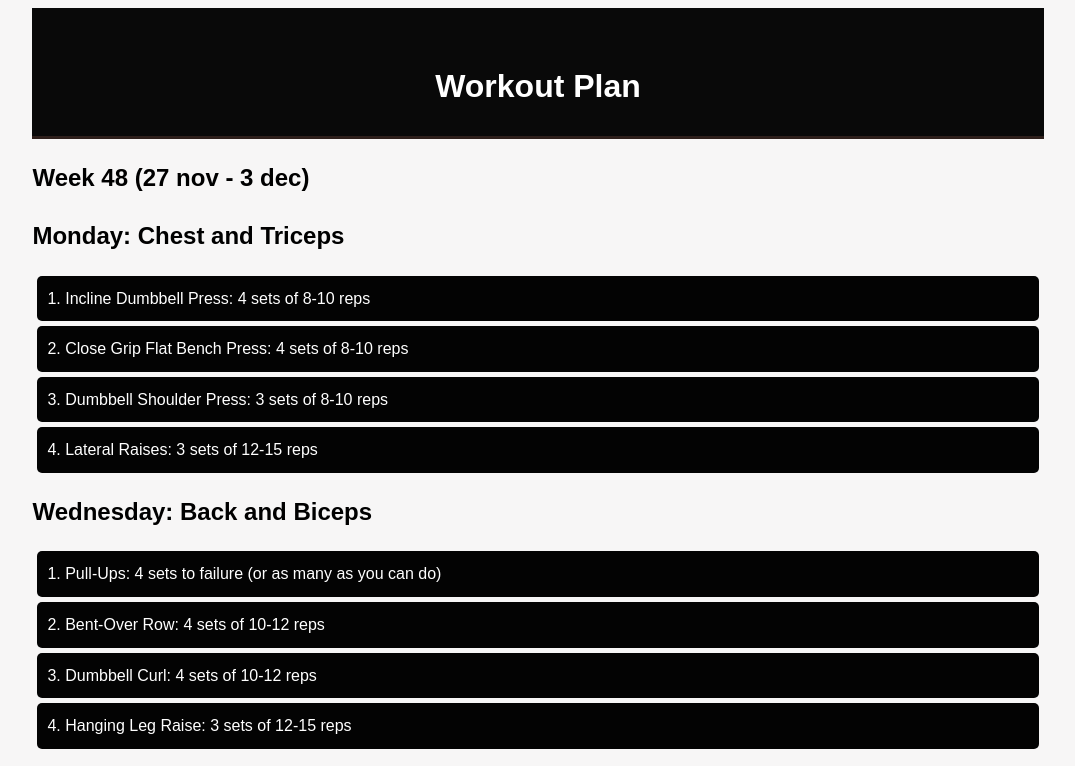
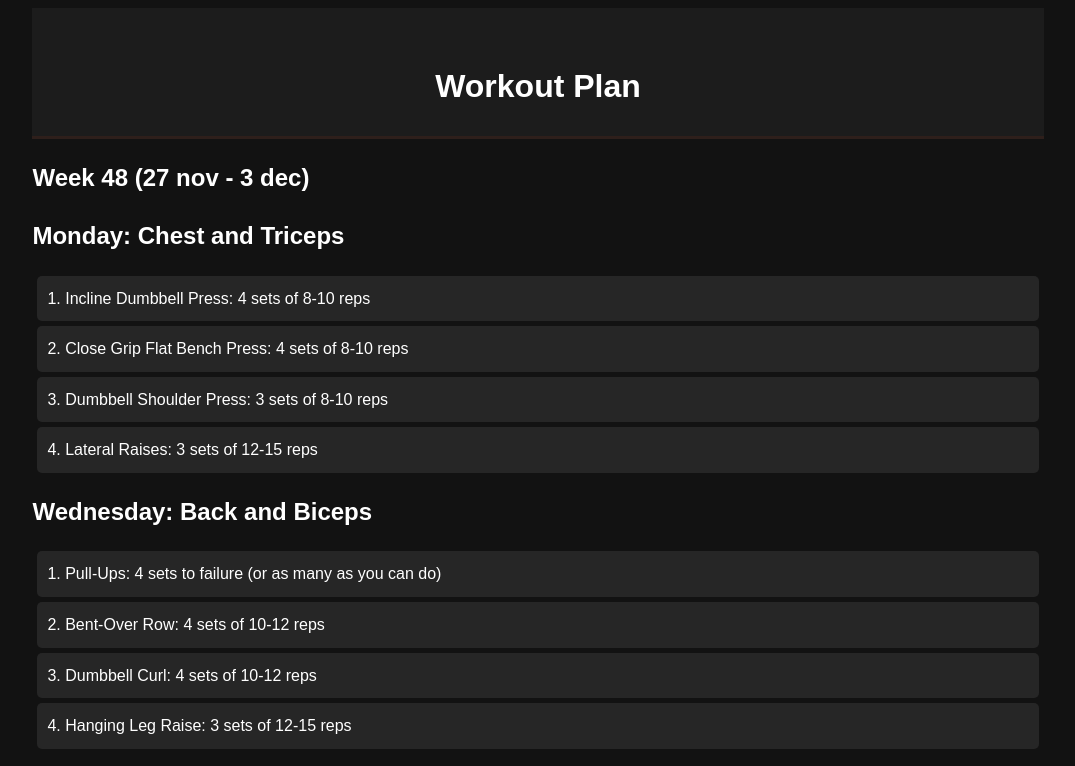
Before and after one commit to panagoth/bodybuilding, a plain HTML site: page index.html in a window 1280 px wide. Shown: the top 766 px of the page, without its empty margins (102-1177 px from the left). Drawn offline with Linux system fonts and the light colour scheme.

Commit message:
Update styles.css

```diff
--- a/styles.css
+++ b/styles.css
@@ -1,7 +1,7 @@
 body {
   font-family: "Arial", sans-serif;
-  background-color: #f7f6f6;
-  color: #333;
+  background-color: #121212; /* Dark background */
+  color: #e0e0e0; /* Light text color for better readability on dark background */
   line-height: 1.6;
 }
 
@@ -12,8 +12,8 @@ body {
 }
 
 header {
-  background: #090909;
-  color: #fff;
+  background: #1c1c1c; /* Slightly lighter shade of black for header */
+  color: #fff; /* White text for contrast */
   padding-top: 30px;
   min-height: 30px;
   border-bottom: #2e1f1b 3px solid;
@@ -29,7 +29,7 @@ section {
 }
 
 section h2 {
-  color: #000000;
+  color: #ffffff; /* White color for headings */
 }
 
 ul {
@@ -38,18 +38,19 @@ ul {
 }
 
 ul li {
-  background: #030303;
-  color: #fff;
+  background: #262626; /* Dark grey for list items */
+  color: #fff; /* White text for contrast */
   margin: 5px;
   padding: 10px;
   border-radius: 5px;
 }
 
 .custom-link {
-    text-decoration: none; /* Removes the underline */
-    color: inherit; /* The link will inherit the color from its parent element */
+    text-decoration: none; /* Keeps the underline removed */
+    color: inherit; /* Inherits color from parent, maintaining light text on dark background */
 }
 
 footer {
   text-align: center;
+  color: #e0e0e0; /* Light color text for the footer */
 }
```
